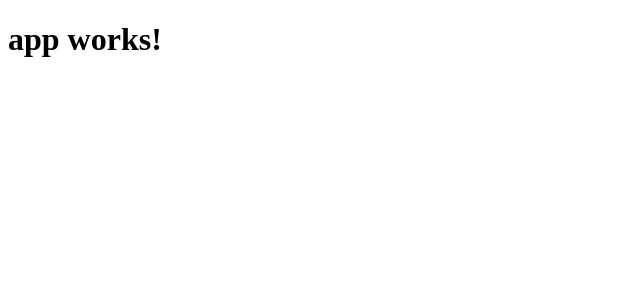
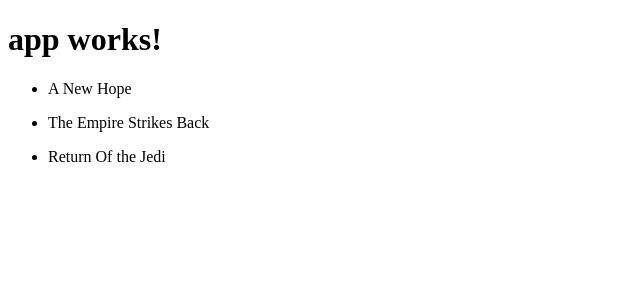
Before and after one commit to codeMonkey47/swapp, an Angular app: page / in a window 1280 px wide. Shown: the top 300 px of the page, without its empty margins (0-640 px from the left). Built offline with nearby package versions, Linux system fonts and the light colour scheme.

Commit message:
example for ngFor

```diff
--- a/src/app/app.component.html
+++ b/src/app/app.component.html
@@ -1,3 +1,6 @@
 <h1>
   {{title}}
 </h1>
+<ul *ngFor="let film of films">
+  <li>{{film.title}}</li>
+</ul>
--- a/src/app/app.component.ts
+++ b/src/app/app.component.ts
@@ -7,6 +7,13 @@ import { Component, OnInit } from '@angular/core';
 })
 export class AppComponent implements OnInit{
   title:string = 'app works!';
+  films = [{
+    title : 'A New Hope'
+  },{
+    title: 'The Empire Strikes Back'
+  },{
+    title: 'Return Of the Jedi'
+  }];
 
   ngOnInit(){
     //get initial data.
```
